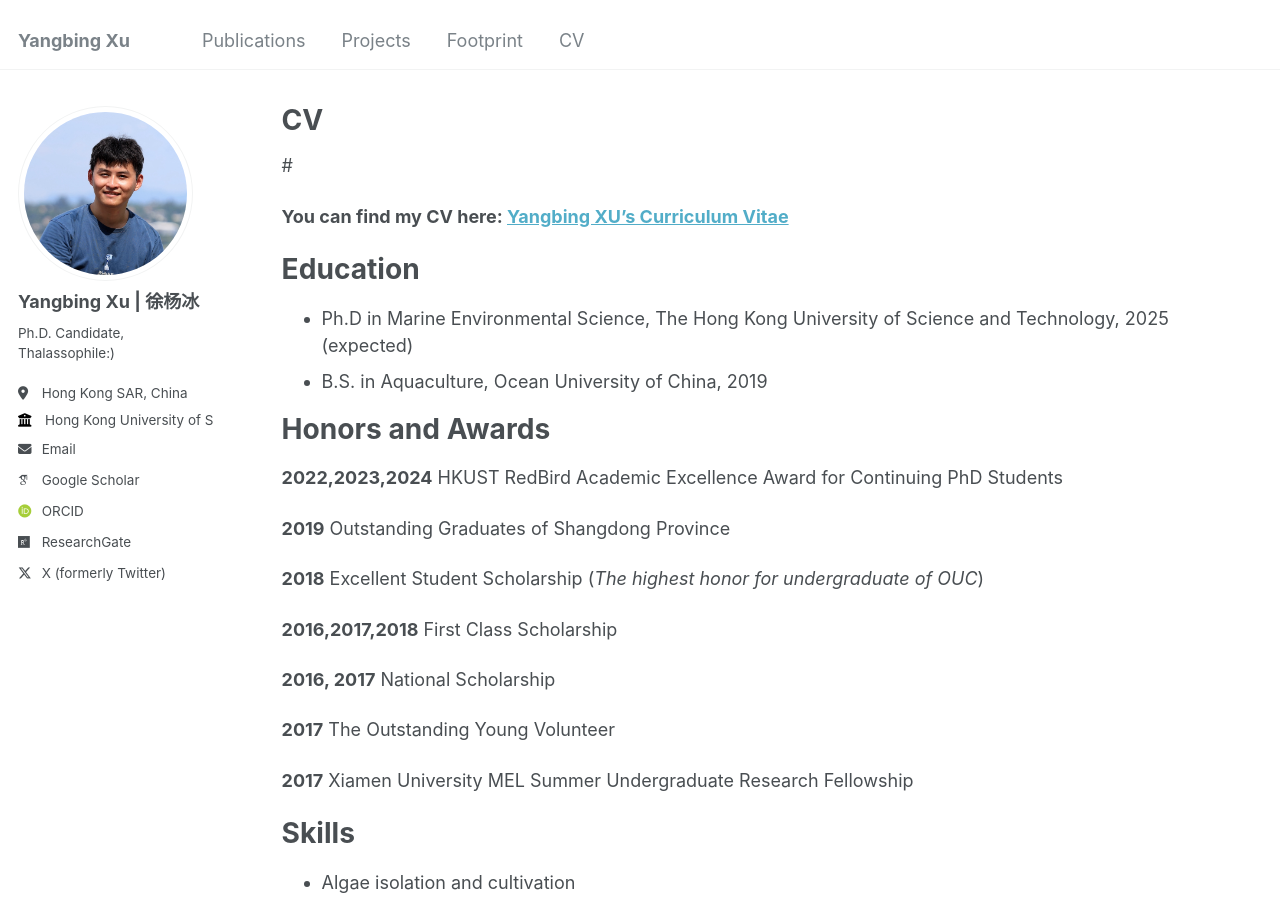
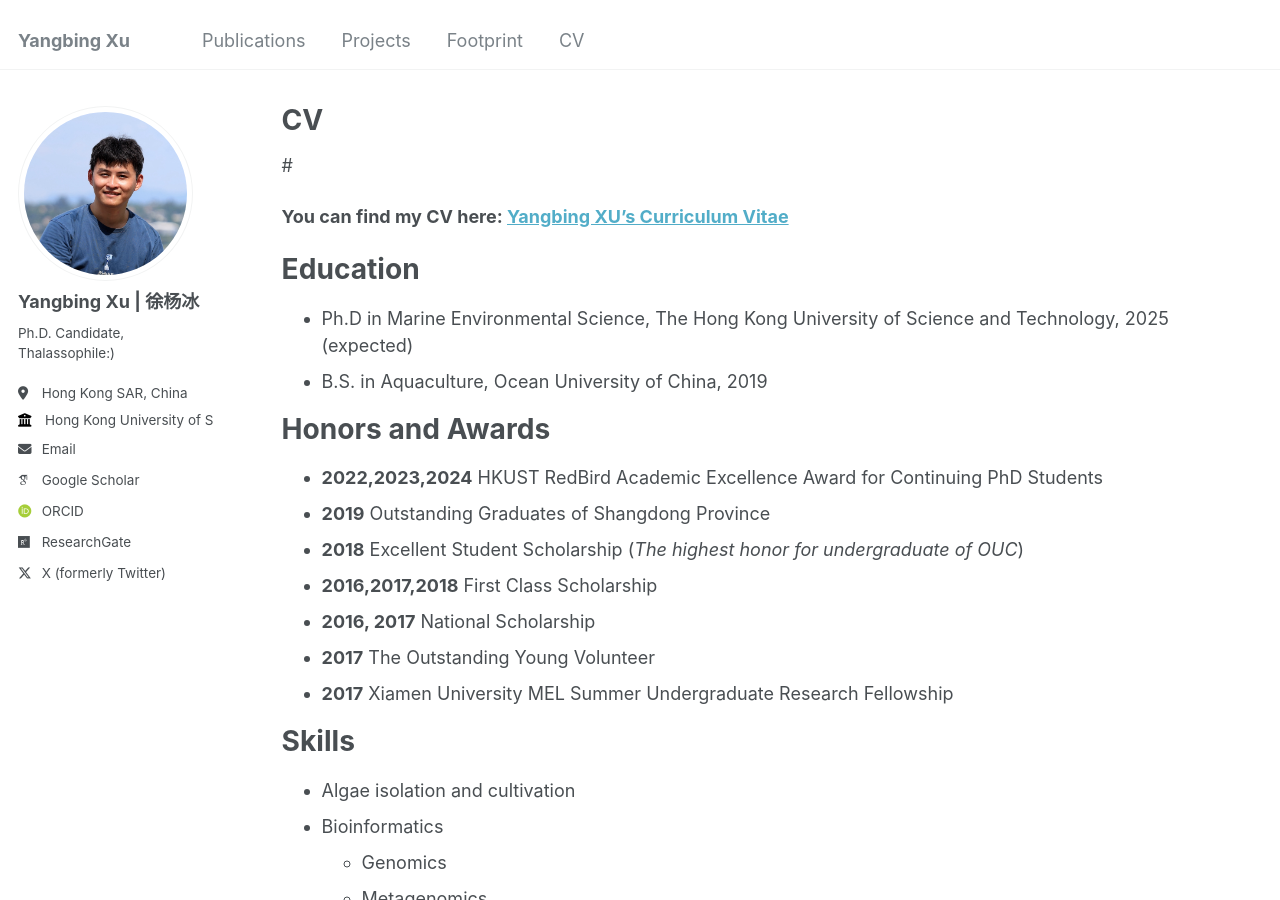
Before and after one commit to Yangbing-Ocean/yangbing, a Jekyll site: the page built from _pages/cv.md, in a window 1280 px wide and 900 px high. Built offline with Jekyll 4.4.1, drawn with Linux system fonts in a browser that asks for light colours; some web fonts are replaced.

Commit message:
Update cv.md

```diff
--- a/_pages/cv.md
+++ b/_pages/cv.md
@@ -18,19 +18,13 @@ Education
 
 Honors and Awards
 ======
-**2022,2023,2024** HKUST RedBird Academic Excellence Award for Continuing PhD Students
-
-**2019** Outstanding Graduates of Shangdong Province
-
-**2018** Excellent Student Scholarship (_The highest honor for undergraduate of OUC_)
-
-**2016,2017,2018** First Class Scholarship
-
-**2016, 2017** National Scholarship
-
-**2017** The Outstanding Young Volunteer
-
-**2017** Xiamen University MEL Summer Undergraduate Research Fellowship
+* **2022,2023,2024** HKUST RedBird Academic Excellence Award for Continuing PhD Students
+* **2019** Outstanding Graduates of Shangdong Province
+* **2018** Excellent Student Scholarship (_The highest honor for undergraduate of OUC_)
+* **2016,2017,2018** First Class Scholarship
+* **2016, 2017** National Scholarship
+* **2017** The Outstanding Young Volunteer
+* **2017** Xiamen University MEL Summer Undergraduate Research Fellowship
 
 Skills
 ======
```
